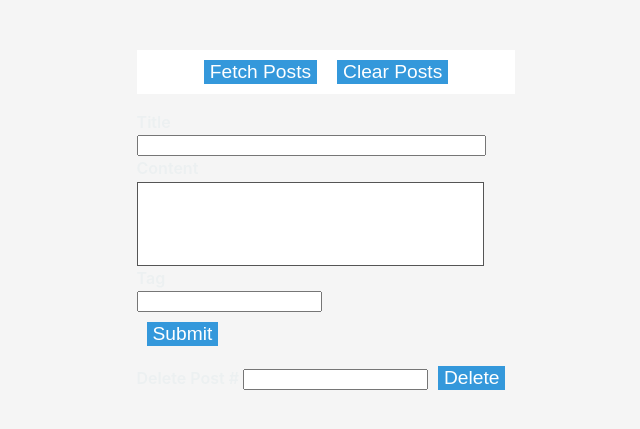
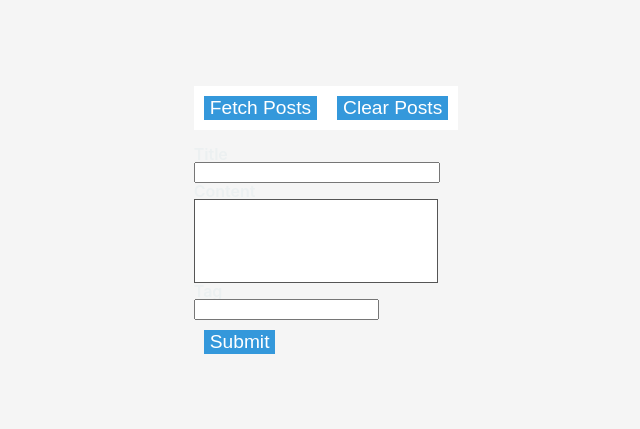
Before and after one commit to elguapo11/mongo-authentication, a React (Vite) app in the folder client/vite/: page / in a window 1280 px wide. Shown: the part 175-604 px from the top of the page, without its empty margins (314-954 px from the left). Built offline with nearby package versions, Linux system fonts and the light colour scheme.

Commit message:
added delete button to the side

```diff
--- a/client/vite/src/App.css
+++ b/client/vite/src/App.css
@@ -1,7 +1,6 @@
 #root {
   max-width: 1280px;
   margin: 0 auto;
-  text-align: center;
   vertical-align: text-top;
 }
 
--- a/client/vite/src/deletePost.jsx
+++ /dev/null
@@ -1,25 +0,0 @@
-import { useRef } from 'react';
-import axios from 'axios';
-
-function Delete() {
-  const postIdRef = useRef();
-
-  function onSubmit(e) {
-    e.preventDefault();
-    const postId = postIdRef.current.value;
-
-    axios
-      .delete(`http://localhost:3000/posts/delete/${postId}`)
-      .then((response) => console.log(`Post Id ${postId} has been deleted`));
-    window.location.reload();
-  }
-
-  return (
-    <form onSubmit={onSubmit}>
-      <label htmlFor='Delete Post'> Delete Post # </label>
-      <input ref={postIdRef} type='id_delete' id='id_delete' />
-      <button type='submit'>Delete</button>
-    </form>
-  );
-}
-export default Delete;
--- a/client/vite/src/getPosts.jsx
+++ b/client/vite/src/getPosts.jsx
@@ -25,6 +25,15 @@ function Posts() {
     console.log('posts have been cleared');
     window.location.reload();
   };
+  const handleDelete = async (post_Id) => {
+    try {
+      await axios.delete(`http://localhost:3000/posts/delete/${post_Id}`);
+      console.log(`Post with ID ${post_Id} deleted successfully.`);
+      window.location.reload();
+    } catch (error) {
+      console.error('Error deleting post:', error);
+    }
+  };
 
   return (
     <div className='posts'>
@@ -35,8 +44,7 @@ function Posts() {
           <div key={post._id}>
             <h4>Title: {post.Title}</h4>
             <h2>Content: {post.Content}</h2>
-            <h4>Tag: {post.Tag}</h4>
-            <h6>Id: {post._id}</h6>
+            <button onClick={() => handleDelete(post._id)}>Delete</button>
           </div>
         ))
       ) : (
--- a/client/vite/src/index.css
+++ b/client/vite/src/index.css
@@ -32,6 +32,16 @@ body {
   background-color: #222;
 }
 
+.content {
+  vertical-align: top;
+  line-height: 1; /* Set line-height to 1 for top alignment */
+}
+
+form#form {
+  vertical-align: top;
+  line-height: 1; /* Set line-height to 1 for top alignment */
+}
+
 input#title {
   width: 90%;
 }
@@ -40,7 +50,7 @@ input#content {
   min-height: 5rem;
   border: 1px solid #555;
   text-align: left;
-  vertical-align: text-top;
+  vertical-align: top;
   line-height: 1; /* Set line-height to 1 for top alignment */
 }
 
@@ -52,6 +62,7 @@ label {
   display: flex;
   flex-direction: column;
   align-items: flex-start;
+  vertical-align: top;
 }
 
 h1 {
--- a/client/vite/src/main.jsx
+++ b/client/vite/src/main.jsx
@@ -4,13 +4,11 @@ import App from './App.jsx';
 import './index.css';
 import Posts from './getPosts.jsx';
 import Create from './createPosts.jsx';
-import Delete from './deletePost.jsx';
 
 ReactDOM.createRoot(document.getElementById('root')).render(
   <React.StrictMode>
     <App />
     <Posts />
     <Create />
-    <Delete />
   </React.StrictMode>
 );
```
Also changed, not shown: 2 other files (tests, documents, lock files or other folders).
